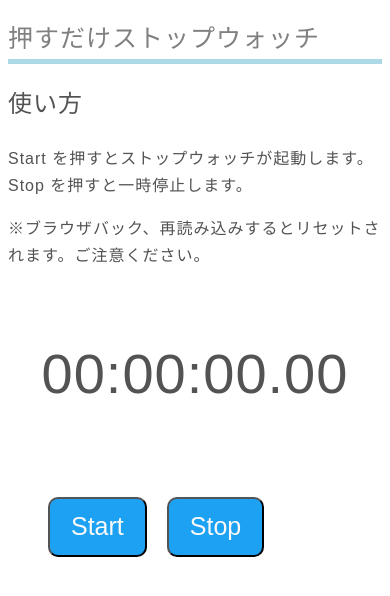
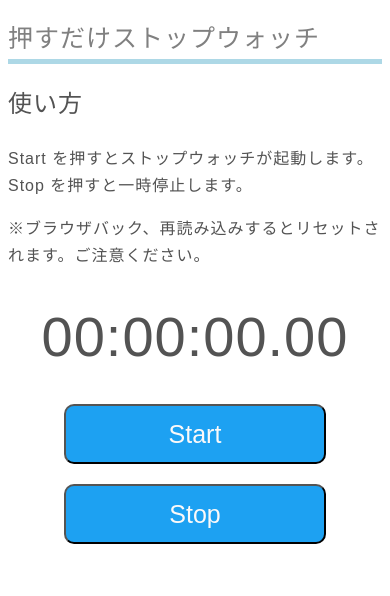
Before and after one commit to migawariw/stopwatch, a plain HTML site: page index.html in a window 390 px wide. Drawn offline with Linux system fonts and the light colour scheme.

Commit message:
Update style.css

```diff
--- a/style.css
+++ b/style.css
@@ -24,26 +24,29 @@ button{
 	height: 60px;
 	background-color: #1da1f2;
 	color: rgb(251, 249, 249);
-	margin-top: 20px;
-	margin-left:30px;
+	margin-bottom: 20px;
+	/* margin-left:30px; */
 	font-size: 25px;
 	border-radius: 10px;
 	box-shadow: 0;
 	cursor: pointer;
  }
-.btn{
+/* .btn{
 	float:left;
-}
+} */
  body{
 	color: rgb(83, 83, 83);
  }
  .btnbox{
-	display: block;
+	/* display: inline-block; */
+	text-align: center;
+	/* float: left; */
  }
  .time{
 	font-size: 850%;
 	text-align: center;
 	display: block;
+	line-height: 0.4;
  }
  /* .contents{
 	width:100%
@@ -60,14 +63,15 @@ button{
 		/* width: 50%; */
 		/* padding:5%; */
 	 /* } */
-	 .btn{
+	 /* .btn{ */
 		/* width:20%; */
-		padding-left:10px;
-		padding-right: 10px;
+		/* margin-left:10px;
+		margin-right: 10px; */
 		/* float:left; */
-	 }
+	 /* } */
 	 button{
-		width:100%;
+		width:70%;
+		text-align: center;
 	 }
 
 }
```
